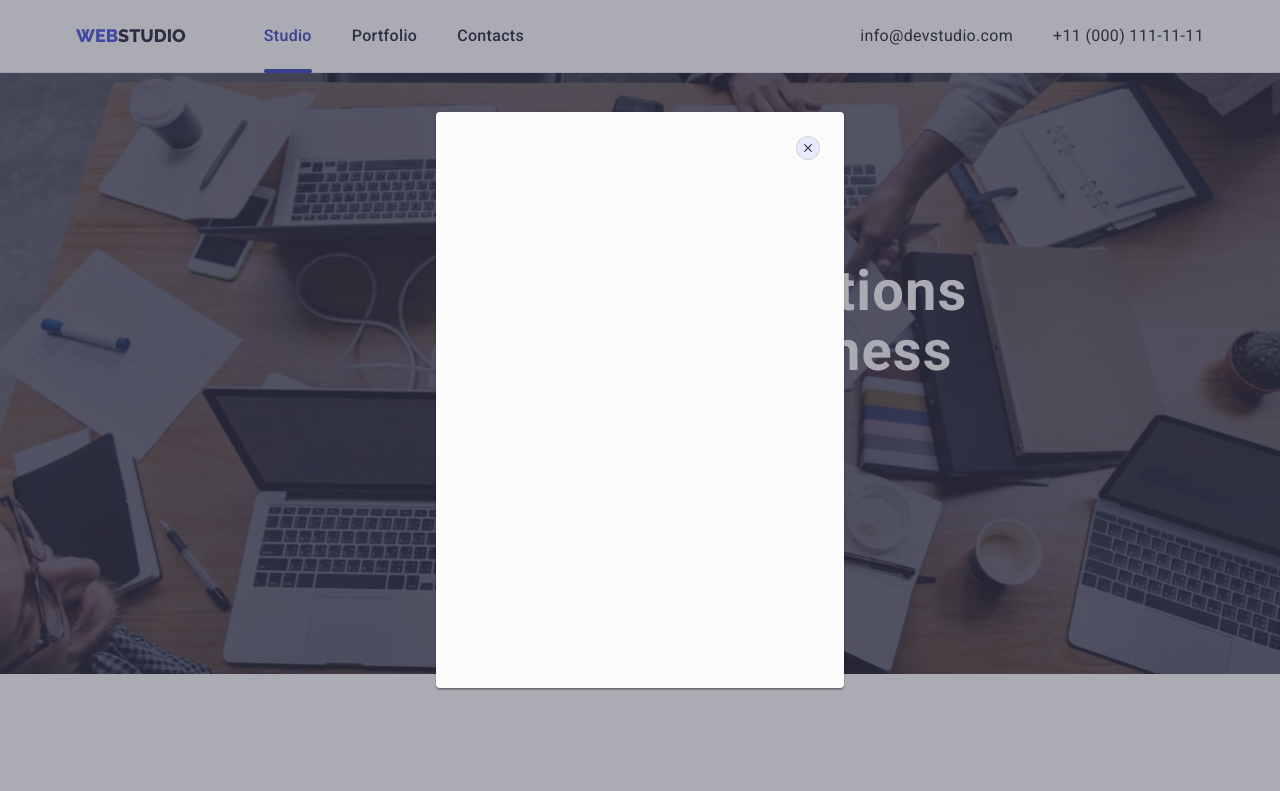
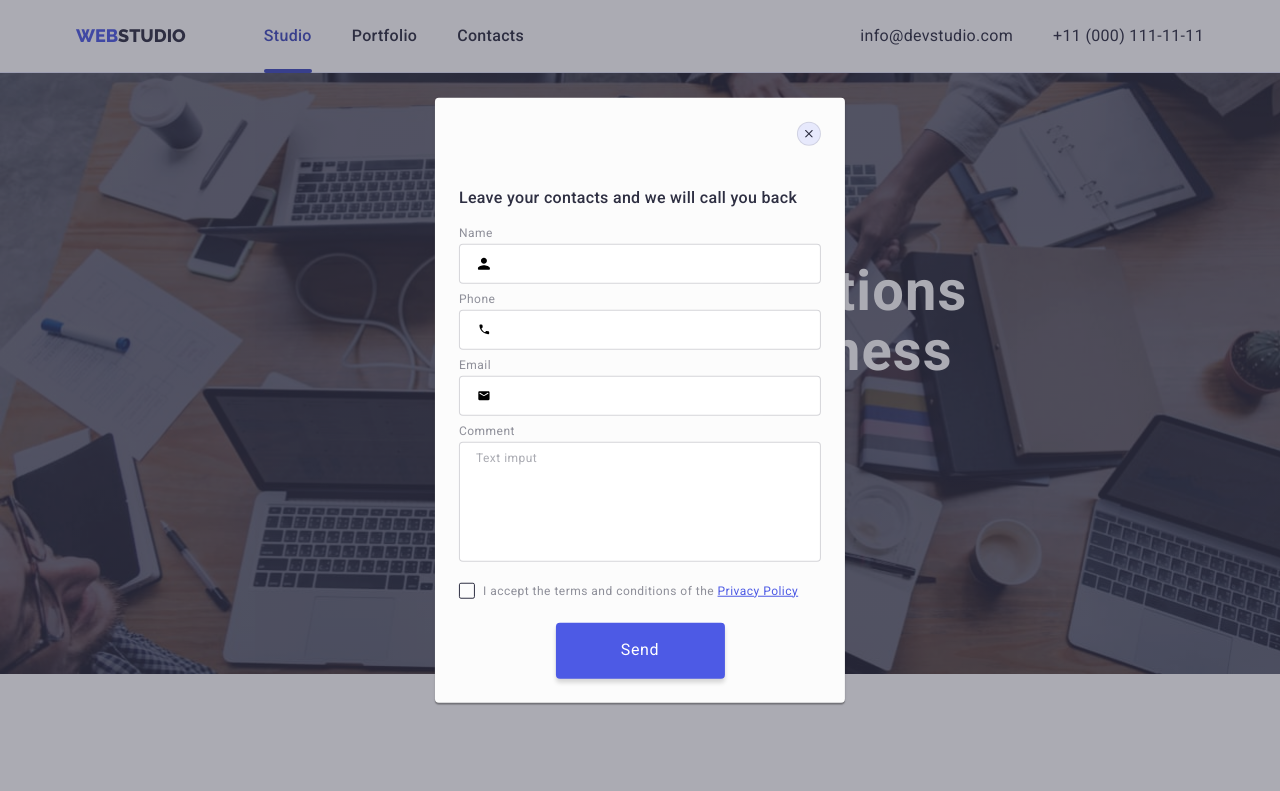
Before and after one commit to WolodymyrRubai/goit-markup-hw-06., a plain HTML site: page index.html in a window 1280 px wide. Both pictures are taken after a click on the button "Order Service". Shown: the top 791 px of the page. Drawn offline with nearby package versions, Linux system fonts and the light colour scheme.

Commit message:
закінчив модальне вікно

```diff
--- a/css/styles.css
+++ b/css/styles.css
@@ -248,6 +248,7 @@ body {
   box-shadow: 0px 1px 1px rgba(0, 0, 0, 0.14), 0px 1px 3px rgba(0, 0, 0, 0.12),
     0px 2px 1px rgba(0, 0, 0, 0.2);
   border-radius: 4px;
+  padding: 72px 24px 24px 24px;
 }
 .button-modal {
   min-width: 24px;
@@ -276,12 +277,162 @@ body {
 .svg-modal:hover,
 .svg-modal:focus {
   background-color: var(--portfolio-btn-color);
+}
+.button-modal:hover > .svg-modal {
   fill: var(--hero-text-color);
 }
-/* .button-modal:hover + .svg-modal:hover {
+
+/* ---------modal form input   */
+.text-modal {
+  font-family: "Roboto";
+  font-style: normal;
+  font-weight: 500;
+  font-size: 16px;
+  line-height: 1.5;
+
+  text-align: center;
+  letter-spacing: 0.02em;
+
+  color: #2e2f42;
+  padding-right: 24px;
+}
+.label-style {
+}
+.text-label {
+  font-family: "Roboto";
+  font-style: normal;
+  font-weight: 400;
+  font-size: 12px;
+  line-height: 1.17;
+
+  letter-spacing: 0.04em;
+  color: #8e8f99;
+  margin-bottom: 4px;
+  display: block;
+}
+.input-modal {
+  width: 100%;
+  height: 40px;
+  left: 0;
+
+  border: 1px solid rgb(46, 47, 66, 0.2);
+  border-radius: 4px;
+  box-sizing: border-box;
+  padding-left: 38px;
+  color: #000000;
+  transition: border-color 250ms cubic-bezier(0.4, 0, 0.2, 1);
+}
+.input-modal:focus {
+  border-color: var(--accent-color);
+  outline: none;
+}
+.input-modal:focus + .form-svg {
+  fill: var(--accent-color);
+}
+.textarea-modal {
+  width: 100%;
+  height: 120px;
+  padding: 8px 16px;
+  resize: none;
+  border: 1px solid rgb(46, 47, 66, 0.2);
+  border-radius: 4px;
+  transition: border-color 250ms cubic-bezier(0.4, 0, 0.2, 1);
+}
+.textarea-modal::placeholder {
+  font-family: "Roboto";
+  font-style: normal;
+  font-weight: 400;
+  font-size: 12px;
+  line-height: 1.17;
+
+  letter-spacing: 0.04em;
+  color: rgba(46, 47, 66, 0.4);
+}
+.textarea-modal:focus {
+  border-color: var(--accent-color);
+  outline: none;
+}
+.modal-form-style {
+  display: flex;
+  flex-direction: column;
+}
+.form-svg {
+  position: absolute;
+  display: block;
+  top: 50%;
+  left: 16px;
+  transform: translate(0, -50%);
+  transition: fill 250ms cubic-bezier(0.4, 0, 0.2, 1);
+}
+.positions-icon-form {
+  position: relative;
+  margin-bottom: 8px;
+  display: block;
+}
+.modal-label-desc::before {
+  content: "";
+  width: 16px;
+  height: 16px;
+  border: 1px solid #2e2f42;
+  border-radius: 2px;
+  display: block;
+  margin-right: 8px;
+}
+.modal-input-check:checked + .modal-label-desc::before {
   background-color: var(--portfolio-btn-color);
-  fill: var(--hero-text-color);
-} */
+  background-image: url(../images/modal-form-check.svg);
+  background-repeat: no-repeat;
+  background-position: 50% 50%;
+  background-size: 10px 8px;
+}
+.modal-input-check:focus + .modal-label-desc::before {
+  cursor: pointer;
+}
+.modal-label-desc {
+  display: flex;
+  align-items: center;
+
+  font-family: "Roboto";
+  font-style: normal;
+  font-weight: 400;
+  font-size: 12px;
+  line-height: 1.17;
+  letter-spacing: 0.04em;
+
+  color: #8e8f99;
+  margin-bottom: 24px;
+  margin-top: 16px;
+}
+.privacy-modal-form {
+  color: var(--accent-color);
+}
+.modal-form-sabmit {
+  color: var(--hero-text-color);
+  display: flex;
+  flex-direction: row;
+  align-items: center;
+  letter-spacing: 0.04em;
+  cursor: pointer;
+  border: none;
+  align-self: center;
+  justify-content: center;
+  padding: 16px 32px;
+  gap: 10px;
+
+  width: 169px;
+  height: 56px;
+
+  background-color: #4d5ae5;
+  box-shadow: 0px 4px 4px rgba(0, 0, 0, 0.15);
+  border-radius: 4px;
+  transition: background 250ms cubic-bezier(0.4, 0, 0.2, 1);
+}
+.modal-form-sabmit:hover,
+.modal-form-sabmit:focus {
+  background-color: var(--studio-btn-hover);
+  color: var(--hero-text-color);
+}
+/* ---------/modal form input  */
 
 /* ---------------- /hero section */
 /* ---------------- section style */
--- a/index.html
+++ b/index.html
@@ -4,7 +4,7 @@
     <meta charset="UTF-8" />
     <meta http-equiv="X-UA-Compatible" content="IE=edge" />
     <meta name="viewport" content="width=device-width, initial-scale=1.0" />
-    <title>goit-markup-hw-05</title>
+    <title>goit-markup-hw-06</title>
 
     <link rel="preconnect" href="https://fonts.googleapis.com" />
     <link rel="preconnect" href="https://fonts.gstatic.com" crossorigin />
@@ -63,6 +63,79 @@
               <use href="./images/symbol-modal.svg#icon-modal"></use>
             </svg>
           </button>
+          <form action=" " class="modal-form-style">
+            <p class="text-modal">
+              Leave your contacts and we will call you back
+            </p>
+            <label class="label-style">
+              <span class="text-label">Name</span>
+              <span class="positions-icon-form">
+                <input
+                  type="text"
+                  class="input-modal"
+                  name="user-name"
+                  required
+                />
+                <svg class="form-svg" width="18" height="18">
+                  <use
+                    href="./images/symbol-moda-forml.svg#icon-person-black-modal"
+                  ></use>
+                </svg>
+              </span>
+            </label>
+            <label class="label-style">
+              <span class="text-label">Phone</span>
+              <span class="positions-icon-form">
+                <input
+                  type="tel"
+                  class="input-modal"
+                  name="user-phone"
+                  required
+                />
+                <svg class="form-svg" width="18" height="18">
+                  <use
+                    href="./images/symbol-moda-forml.svg#icon-phone-black-modal"
+                  ></use>
+                </svg>
+              </span>
+            </label>
+            <label class="label-style">
+              <span class="text-label">Email</span>
+              <span class="positions-icon-form">
+                <input
+                  type="email"
+                  class="input-modal"
+                  name="user-email"
+                  required
+                />
+                <svg class="form-svg" width="18" height="18">
+                  <use
+                    href="./images/symbol-moda-forml.svg#icon-email-black-modal"
+                  ></use>
+                </svg>
+              </span>
+            </label>
+            <label class="label-style">
+              <span class="text-label">Comment</span>
+              <textarea
+                name="user-coments"
+                class="textarea-modal"
+                placeholder="Text imput"
+              ></textarea>
+            </label>
+            <input
+              id="user-policy"
+              type="checkbox"
+              name="user-policy"
+              id=""
+              class="modal-input-check visually-hidden"
+            />
+            <label for="user-policy" class="modal-label-desc"
+              >I accept the terms and conditions of the&nbsp;
+              <a href="#" class="privacy-modal-form">Privacy Policy</a>
+            </label>
+            <button type="submit" class="modal-form-sabmit">Send</button>
+          </form>
         </div>
       </div>
       <section class="hero">
```
Also changed, not shown: images/modal-form-check.svg (added), images/symbol-moda-forml.svg (added), 2 other files.
